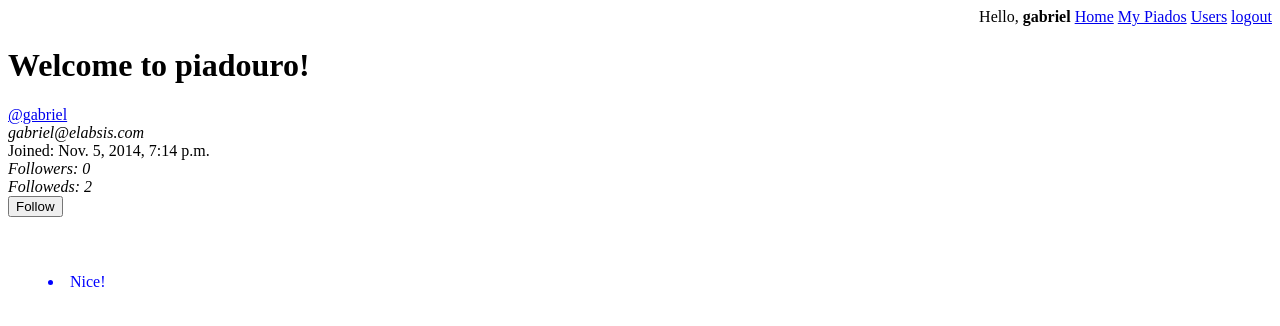
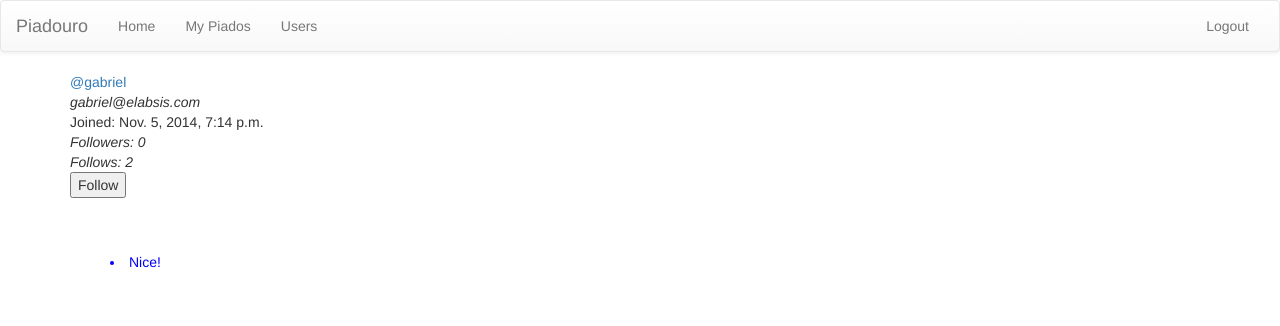
Before and after one commit to gcavalcante/Piadouro, a Django app: page /users/gabriel/ in a window 1280 px wide. Shown: the top 326 px of the page. Run offline with Django 3.2, Linux system fonts and the light colour scheme; a user stored in the database is signed in; data comes from the database, SQL or seed files in the repository; parts of the project's set-up code (start-up, migrations or seed data) failed here and were passed over; some libraries are stand-ins or nearby versions.

Commit message:
adding bootstrap

```diff
--- a/piadouro/templates/piadouro_website/base.html
+++ b/piadouro/templates/piadouro_website/base.html
@@ -1,13 +1,43 @@
 <html>
   <head>
+    <!-- Latest compiled and minified CSS -->
+    <link rel="stylesheet" href="https://maxcdn.bootstrapcdn.com/bootstrap/3.3.0/css/bootstrap.min.css">
+
+    <!-- Optional theme -->
+    <link rel="stylesheet" href="https://maxcdn.bootstrapcdn.com/bootstrap/3.3.0/css/bootstrap-theme.min.css">
+
+    <!-- Latest compiled and minified JavaScript -->
+    <script src="https://maxcdn.bootstrapcdn.com/bootstrap/3.3.0/js/bootstrap.min.js"></script>
   <title>piadouro - the best app</title>
   </head>
   <body>
-    <div align="right">
-     Hello, <b>{{ user }}</b> <a href="/">Home</a> <a href="/mypiados">My Piados</a> <a href="/users/">Users</a> <a href="/logout">logout</a>
-    </div>
-    <h1>Welcome to piadouro!</h1>
-    {% block content %}
-    {% endblock %}
-  </body>
+  <nav class="navbar navbar-default" role="navigation">
+        <div class="container-fluid">
+          <div class="navbar-header">
+            <button type="button" class="navbar-toggle collapsed" data-toggle="collapse" data-target="#navbar" aria-expanded="false" aria-controls="navbar">
+              <span class="sr-only">Toggle navigation</span>
+              <span class="icon-bar"></span>
+              <span class="icon-bar"></span>
+              <span class="icon-bar"></span>
+            </button>
+            <a class="navbar-brand" href="#">Piadouro</a>
+          </div>
+          <div id="navbar" class="navbar-collapse collapse">
+            <ul class="nav navbar-nav">
+              <li><a href=""/"">Home</a></li>
+              <li><a href="/mypiados">My Piados</a></li>
+              <li><a href="/users/">Users</a></li>
+            </ul>
+            <ul class="nav navbar-nav navbar-right">
+              <li><a href="/logout/">Logout</a></li>
+            </ul>
+          </div><!--/.nav-collapse -->
+        </div><!--/.container-fluid -->
+      </nav>
+
+  <div class="container">
+      {% block content %}
+      {% endblock %}
+    </body>
+  </div>
 </html>
--- a/piadouro/templates/piadouro_website/profile.html
+++ b/piadouro/templates/piadouro_website/profile.html
@@ -11,7 +11,7 @@
     <br>
     <i>Followers: {{ amount_followers }}</i>
     <br>
-    <i>Followeds: {{ amount_followeds }}</i>
+    <i>Follows: {{ amount_followeds }}</i>
     <br>
 
     {% if followed %}
```
Also changed, not shown: 2 other files.
